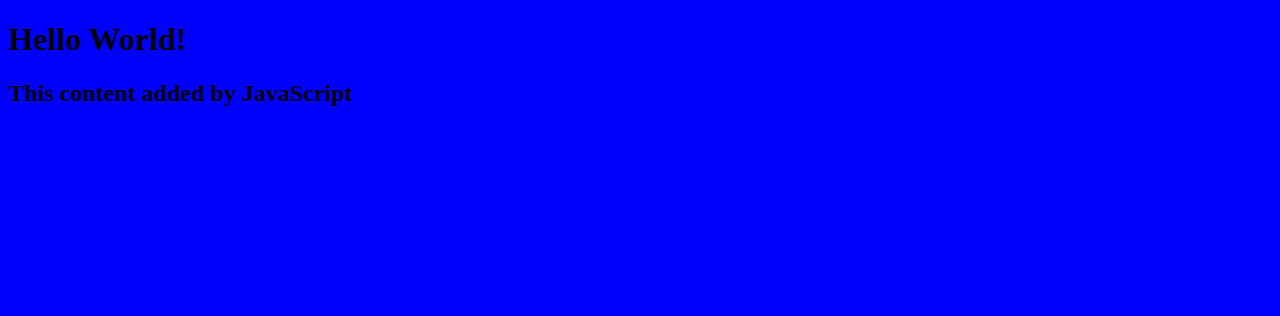
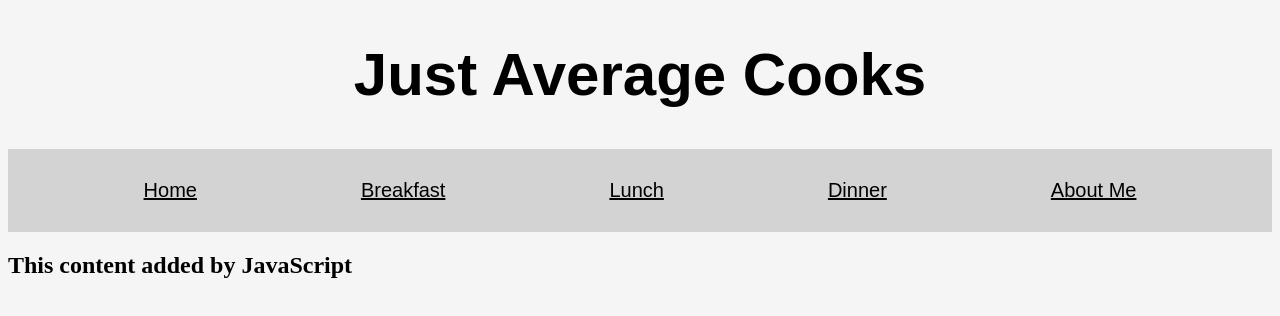
Before and after one commit to b-natalie/natalie-b-website, a plain HTML site: page index.html in a window 1280 px wide. Drawn offline with Linux system fonts and the light colour scheme.

Commit message:
added navigation bar

```diff
--- a/index.html
+++ b/index.html
@@ -5,7 +5,14 @@
         <title>Natalie's Website</title>
     </head>
     <body>
-        <h1>Hello World!</h1>
+        <h1>Just Average Cooks</h1>
+        <div class="topnav">
+            <a class="active" href="#home">Home</a>
+            <a href="#breakfast">Breakfast</a>
+            <a href="#lunch">Lunch</a>
+            <a href="#dinner">Dinner</a>
+            <a href="about">About Me</a>
+        </div>
         <script src="./script.js"></script>
     </body>
 </html>
--- a/style.css
+++ b/style.css
@@ -1,3 +1,30 @@
 body {
-    background: blue;
-  }
+    background: whitesmoke;
+}
+h1 {
+    text-align: center;
+    font-size: 60px;
+    font-family: fantasy;
+}
+.topnav {
+    background: lightgrey;
+    overflow: hidden;
+    text-align: center;
+}
+.topnav a {
+    display: inline-block;
+    padding: 30px 80px;
+    font-size: 20px;
+    color: black;
+    font-family: fantasy;
+}
+/*
+.topnav a {
+    float: left;
+    position: sticky;
+    color: black;
+    text-align: center;
+    padding: 15px 100px;
+    font-size: 18px;
+}
+*/
```
